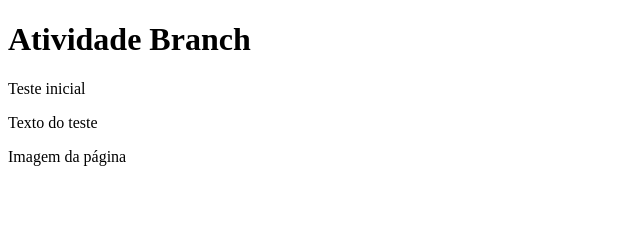
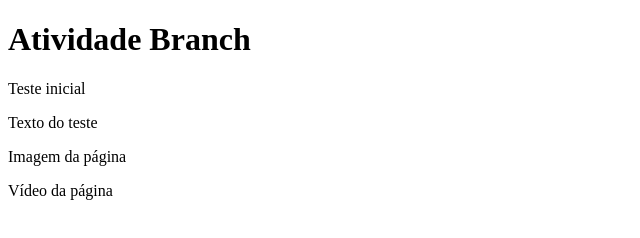
Before and after one commit to 0mariaragos/branchatvd, a plain HTML site: page index.html in a window 1280 px wide. Shown: the whole page, without its empty margins (0-640 px from the left). Drawn offline with Linux system fonts and the light colour scheme.

Commit message:
Quinto commit da atividade

```diff
--- a/index.html
+++ b/index.html
@@ -13,5 +13,7 @@
 
 	<p>Imagem da página</p>
 
+	<p>Vídeo da página</p>
+
 </body>
 </html>
```
